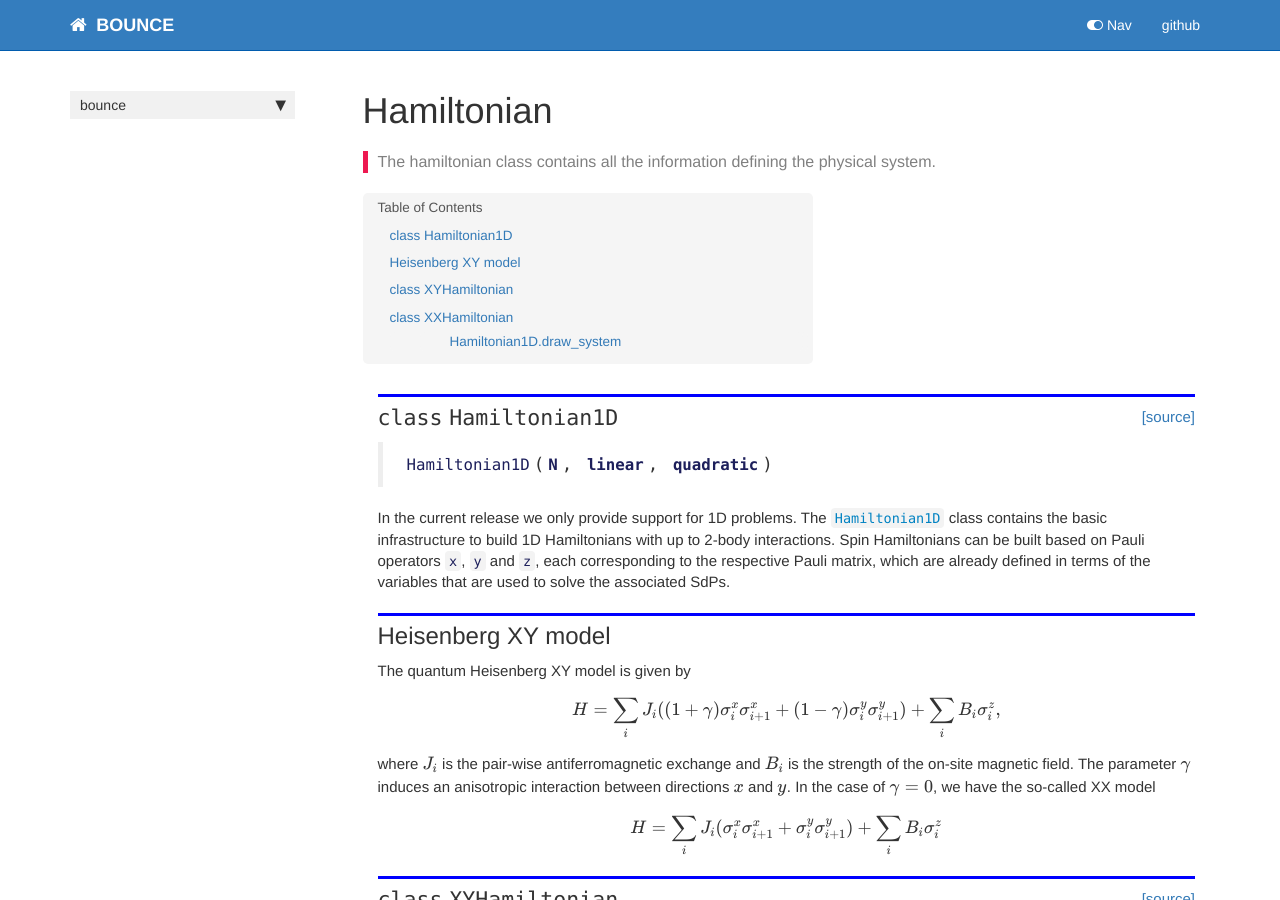
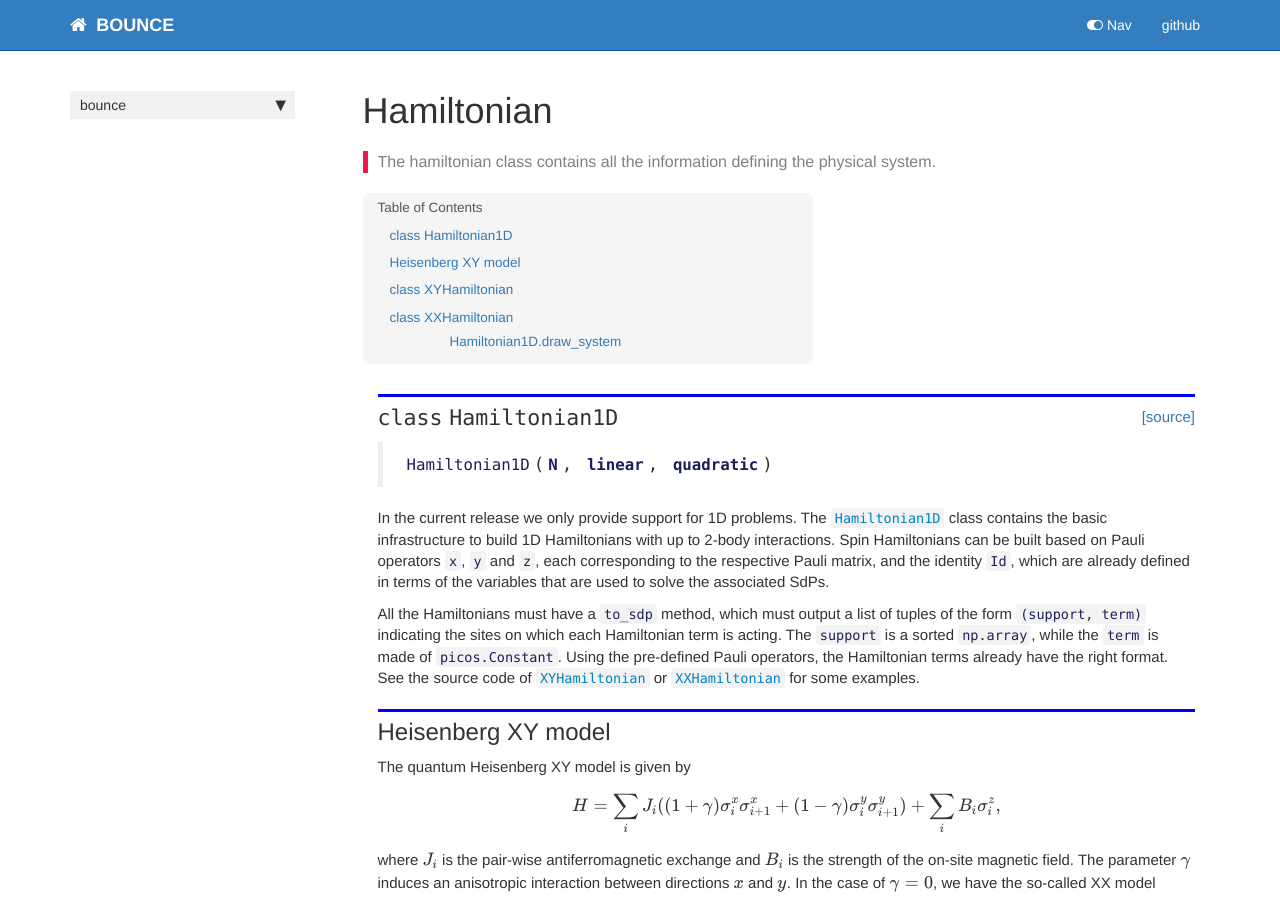
Before and after one commit to BorjaRequena/bounce, a Jekyll site: the page built from docs/hamiltonian.html, in a window 1280 px wide and 900 px high. Built offline with Jekyll 4.4.1, drawn with Linux system fonts in a browser that asks for light colours; nearby versions of some CDN libraries; comment, search, counter and statistics services are not loaded.

Commit message:
Hamiltonian details

```diff
--- a/docs/hamiltonian.html
+++ b/docs/hamiltonian.html
@@ -69,7 +69,8 @@ nb_path: "nbs/03_hamiltonian.ipynb"
 
 <div class="cell border-box-sizing text_cell rendered"><div class="inner_cell">
 <div class="text_cell_render border-box-sizing rendered_html">
-<p>In the current release we only provide support for 1D problems. The <a href="/BOUNCE/hamiltonian.html#Hamiltonian1D"><code>Hamiltonian1D</code></a> class contains the basic infrastructure to build 1D Hamiltonians with up to 2-body interactions. Spin Hamiltonians can be built based on Pauli operators <code>x</code>, <code>y</code> and <code>z</code>, each corresponding to the respective Pauli matrix, which are already defined in terms of the variables that are used to solve the associated SdPs.</p>
+<p>In the current release we only provide support for 1D problems. The <a href="/BOUNCE/hamiltonian.html#Hamiltonian1D"><code>Hamiltonian1D</code></a> class contains the basic infrastructure to build 1D Hamiltonians with up to 2-body interactions. Spin Hamiltonians can be built based on Pauli operators <code>x</code>, <code>y</code> and <code>z</code>, each corresponding to the respective Pauli matrix, and the identity <code>Id</code>, which are already defined in terms of the variables that are used to solve the associated SdPs.</p>
+<p>All the Hamiltonians must have a <code>to_sdp</code> method, which must output a list of tuples of the form <code>(support, term)</code> indicating the sites on which each Hamiltonian term is acting. The <code>support</code> is a sorted <code>np.array</code>, while the <code>term</code> is made of <code>picos.Constant</code>. Using the pre-defined Pauli operators, the Hamiltonian terms already have the right format. See the source code of <a href="/BOUNCE/hamiltonian.html#XYHamiltonian"><code>XYHamiltonian</code></a> or <a href="/BOUNCE/hamiltonian.html#XXHamiltonian"><code>XXHamiltonian</code></a> for some examples.</p>
 
 </div>
 </div>
```
Also changed, not shown: 1 other file.
